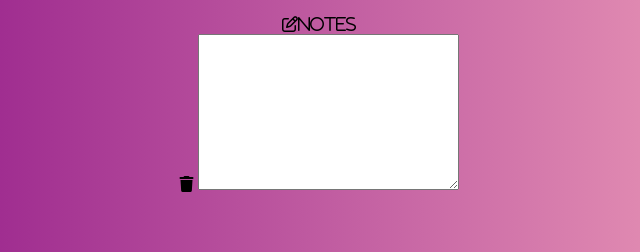
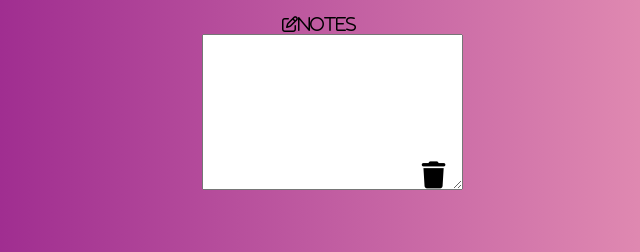
Before and after one commit to havyasam/notes, a plain HTML site: page index.html in a window 1280 px wide. Shown: the top 252 px of the page, 321-961 px from the left. Drawn offline with Linux system fonts and the light colour scheme.

Commit message:
changed trash property

```diff
--- a/style.css
+++ b/style.css
@@ -31,5 +31,10 @@ body {
 
 }
 .fa-trash{
+
+    position: relative;
+    left:247px;
+    font-size: 27px;
+    top:-5px;
     cursor: pointer;
 }
```
